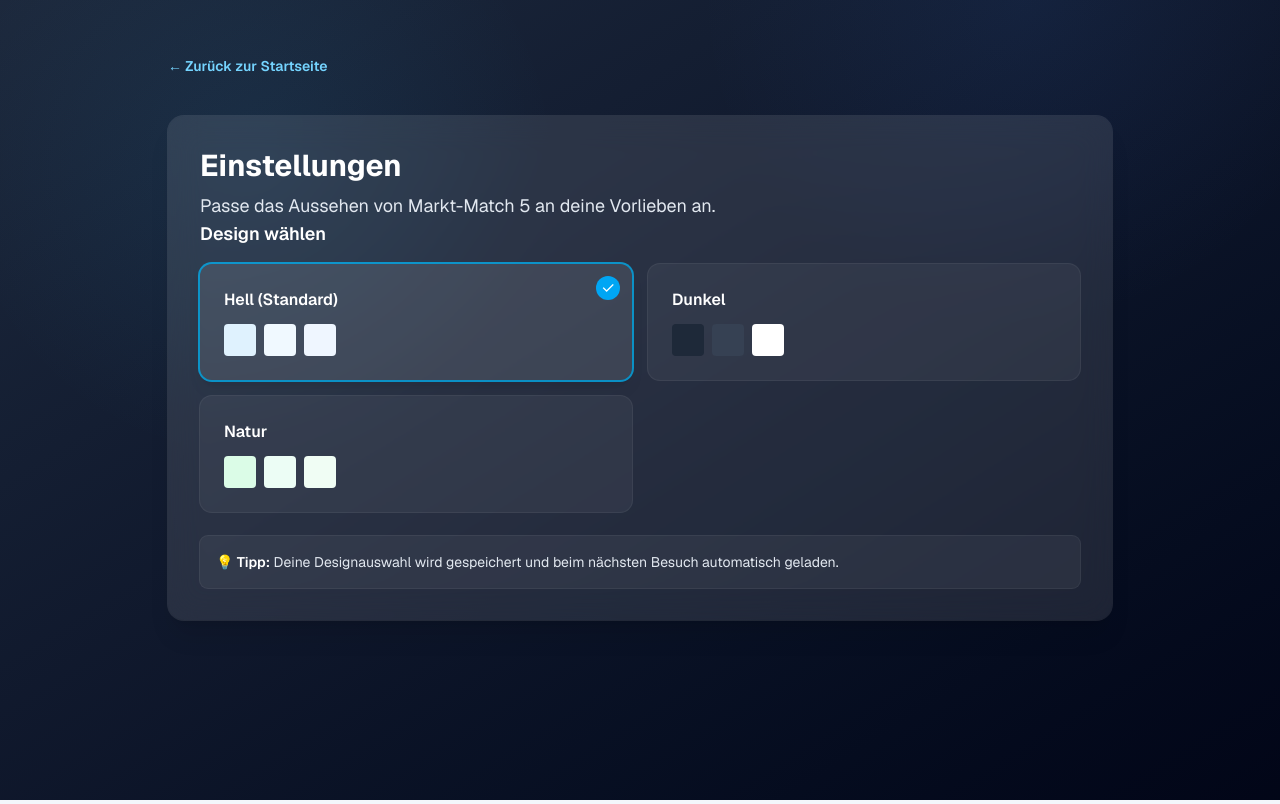
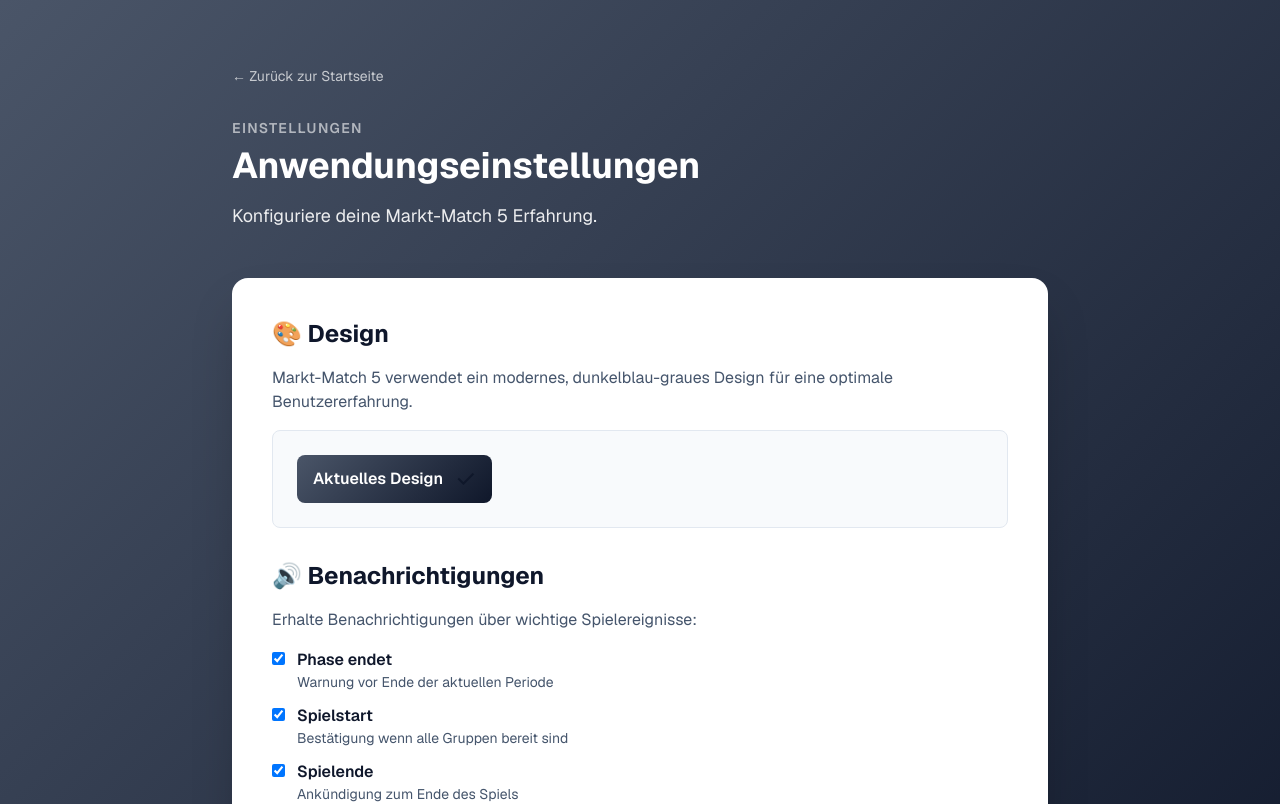
Before and after one commit to swjnmang/marktmatch5, a Next.js app in the folder mm5-vercel/: page /einstellungen in a window 1280 px wide. Shown: the top 804 px of the page. Built offline with nearby package versions, Linux system fonts and the light colour scheme.

Commit message:
Design Rollout: Alle statischen Seiten auf Design-Konzept 1 standardisiert (dark gradient, white cards, moderne UI)

```diff
--- a/mm5-vercel/src/app/einstellungen/page.tsx
+++ b/mm5-vercel/src/app/einstellungen/page.tsx
@@ -1,105 +1,81 @@
 "use client";
 
-import { useEffect, useState } from "react";
 import Link from "next/link";
-import { themes, type ThemeName } from "@/lib/themes";
-import { ui } from "@/lib/ui";
 
 export default function Settings() {
-  const [selectedTheme, setSelectedTheme] = useState<ThemeName>(() => {
-    if (typeof window !== "undefined") {
-      return (localStorage.getItem("theme") as ThemeName) || "light";
-    }
-    return "light";
-  });
-  const mounted = typeof window !== "undefined";
+  return (
+    <main className="relative min-h-screen overflow-hidden" style={{background: "linear-gradient(135deg, #4a5568 0%, #0f172a 100%)"}}>
+      <div className="mx-auto max-w-4xl px-6 py-16 sm:px-10">
+        {/* Back Link */}
+        <Link href="/" className="mb-8 inline-flex items-center text-sm text-white/70 hover:text-white transition">
+          ← Zurück zur Startseite
+        </Link>
 
-  const handleThemeChange = (theme: ThemeName) => {
-    setSelectedTheme(theme);
-    localStorage.setItem("theme", theme);
-  };
+        {/* Header */}
+        <header className="mb-12 text-white">
+          <p className="mb-2 text-sm font-semibold text-white/60 uppercase tracking-widest">Einstellungen</p>
+          <h1 className="mb-4 text-4xl font-bold">Anwendungseinstellungen</h1>
+          <p className="text-lg opacity-90">
+            Konfiguriere deine Markt-Match 5 Erfahrung.
+          </p>
+        </header>
 
-  if (!mounted) return null;
-
-  return (
-    <main className={ui.page.shell}>
-      <div className={ui.page.overlay} />
-      <div className={`${ui.page.container} max-w-2xl`}>
-        <div className="flex items-center justify-between">
-          <Link
-            href="/"
-            className={ui.header.backLink}
-          >
-            ← Zurück zur Startseite
-          </Link>
-        </div>
-
-        <div className={ui.card.padded}>
-          <h1 className="text-3xl font-bold text-white mb-2">Einstellungen</h1>
-          <p className={ui.header.subtitle}>
-            Passe das Aussehen von Markt-Match 5 an deine Vorlieben an.
-          </p>
-
-          <div className="space-y-6">
+        {/* Settings Card */}
+        <div className="rounded-2xl bg-white p-10 shadow-2xl">
+          <div className="space-y-8">
             <div>
-              <h2 className="text-lg font-semibold text-white mb-4">
-                Design wählen
-              </h2>
-              <div className="grid gap-4 sm:grid-cols-2">
-                {Object.entries(themes).map(([key, theme]) => (
-                  <button
-                    key={key}
-                    onClick={() => handleThemeChange(key as ThemeName)}
-                    className={`relative rounded-xl p-6 text-left transition text-white ${
-                      selectedTheme === key
-                        ? "bg-white/10 ring-2 ring-sky-400/70 shadow-lg"
-                        : "bg-white/5 ring-1 ring-white/10 hover:ring-sky-300/50"
-                    }`}
-                  >
-                    {selectedTheme === key && (
-                      <div className="absolute top-3 right-3">
-                        <div className="flex h-6 w-6 items-center justify-center rounded-full bg-sky-500 text-white">
-                          ✓
-                        </div>
-                      </div>
-                    )}
-                    <h3
-                      className="font-semibold mb-3"
-                    >
-                      {theme.label}
-                    </h3>
-                    <div className="flex gap-2">
-                      {key === "light" && (
-                        <>
-                          <div className="h-8 w-8 rounded bg-sky-100"></div>
-                          <div className="h-8 w-8 rounded bg-sky-50"></div>
-                          <div className="h-8 w-8 rounded bg-blue-50"></div>
-                        </>
-                      )}
-                      {key === "dark" && (
-                        <>
-                          <div className="h-8 w-8 rounded bg-gray-800"></div>
-                          <div className="h-8 w-8 rounded bg-gray-700"></div>
-                          <div className="h-8 w-8 rounded bg-white"></div>
-                        </>
-                      )}
-                      {key === "nature" && (
-                        <>
-                          <div className="h-8 w-8 rounded bg-green-100"></div>
-                          <div className="h-8 w-8 rounded bg-emerald-50"></div>
-                          <div className="h-8 w-8 rounded bg-green-50"></div>
-                        </>
-                      )}
-                    </div>
-                  </button>
-                ))}
+              <h2 className="text-2xl font-bold text-slate-900 mb-4">🎨 Design</h2>
+              <p className="text-slate-600 mb-4">
+                Markt-Match 5 verwendet ein modernes, dunkelblau-graues Design für eine optimale Benutzererfahrung.
+              </p>
+              <div className="rounded-lg bg-slate-50 border border-slate-200 p-6">
+                <div className="inline-flex items-center gap-3 px-4 py-2 rounded-lg" style={{background: "linear-gradient(135deg, #4a5568 0%, #0f172a 100%)"}}>
+                  <span className="text-white font-semibold">Aktuelles Design</span>
+                  <span className="text-2xl">✓</span>
+                </div>
               </div>
             </div>
 
-            <div className="rounded-lg bg-white/5 p-4 text-sm text-slate-200 ring-1 ring-white/10">
-              <p>
-                <span className="font-semibold text-white">💡 Tipp:</span> Deine Designauswahl wird gespeichert und beim nächsten Besuch automatisch geladen.
+            <div>
+              <h2 className="text-2xl font-bold text-slate-900 mb-4">🔊 Benachrichtigungen</h2>
+              <p className="text-slate-600 mb-4">
+                Erhalte Benachrichtigungen über wichtige Spielereignisse:
               </p>
+              <ul className="space-y-3">
+                <li className="flex items-start gap-3">
+                  <input type="checkbox" defaultChecked className="mt-1" />
+                  <div>
+                    <p className="font-semibold text-slate-900">Phase endet</p>
+                    <p className="text-sm text-slate-600">Warnung vor Ende der aktuellen Periode</p>
+                  </div>
+                </li>
+                <li className="flex items-start gap-3">
+                  <input type="checkbox" defaultChecked className="mt-1" />
+                  <div>
+                    <p className="font-semibold text-slate-900">Spielstart</p>
+                    <p className="text-sm text-slate-600">Bestätigung wenn alle Gruppen bereit sind</p>
+                  </div>
+                </li>
+                <li className="flex items-start gap-3">
+                  <input type="checkbox" defaultChecked className="mt-1" />
+                  <div>
+                    <p className="font-semibold text-slate-900">Spielende</p>
+                    <p className="text-sm text-slate-600">Ankündigung zum Ende des Spiels</p>
+                  </div>
+                </li>
+              </ul>
+            </div>
+
+            <div>
+              <h2 className="text-2xl font-bold text-slate-900 mb-4">📱 Über die App</h2>
+              <p className="text-slate-600 mb-4">
+                Markt-Match 5 ist eine moderne, digitale Plattform für Unternehmensplanspiele.
+              </p>
+              <ul className="space-y-2 text-sm text-slate-600">
+                <li><strong>Version:</strong> 1.2.0</li>
+                <li><strong>Erstellt mit:</strong> Next.js 16, React, Tailwind CSS, Firebase</li>
+                <li><strong>Browser:</strong> Chrome, Firefox, Safari (mobile & desktop)</li>
+              </ul>
             </div>
           </div>
         </div>
--- a/mm5-vercel/src/app/materialien/page.tsx
+++ b/mm5-vercel/src/app/materialien/page.tsx
@@ -1,7 +1,6 @@
 'use client';
 
 import Link from "next/link";
-import { ui } from "@/lib/ui";
 
 const materialien = [
   {
@@ -38,34 +37,40 @@ const materialien = [
 
 export default function MaterialienPage() {
   return (
-    <main className={ui.page.shell}>
-      <div className={ui.page.overlay} />
-      <section className={`${ui.page.container} max-w-4xl`}>
-        <div className="text-center space-y-2">
-          <p className={ui.header.kicker}>Materialien</p>
-          <h1 className="text-4xl font-bold text-white">Begleitmaterial</h1>
-          <p className={ui.header.subtitle}>
+    <main className="relative min-h-screen overflow-hidden" style={{background: "linear-gradient(135deg, #4a5568 0%, #0f172a 100%)"}}>
+      <div className="mx-auto max-w-4xl px-6 py-16 sm:px-10">
+        {/* Back Link */}
+        <Link href="/" className="mb-8 inline-flex items-center text-sm text-white/70 hover:text-white transition">
+          ← Zurück zur Startseite
+        </Link>
+
+        {/* Header */}
+        <header className="mb-12 text-center text-white">
+          <p className="mb-2 text-sm font-semibold text-white/60 uppercase tracking-widest">Materialien</p>
+          <h1 className="mb-4 text-4xl font-bold">Begleitmaterial</h1>
+          <p className="text-lg opacity-90">
             Arbeitsblätter, Anleitungen und Vorlagen für das Planspiel.
           </p>
-        </div>
+        </header>
 
-        <div className={ui.card.padded}>
+        {/* Materials List */}
+        <div className="rounded-2xl bg-white p-10 shadow-2xl">
           <div className="space-y-4">
             {materialien.map((material, index) => (
               <div
                 key={index}
-                className="flex items-start gap-4 rounded-lg border border-white/10 bg-white/5 p-4 transition hover:border-sky-300/60 hover:bg-white/10"
+                className="flex items-start gap-4 rounded-lg border border-slate-200 bg-slate-50 p-4 transition hover:border-sky-300 hover:bg-white"
               >
                 <div className="text-3xl">{material.icon}</div>
                 <div className="flex-1">
-                  <h3 className="font-semibold text-white">{material.title}</h3>
-                  <p className="mt-1 text-sm text-slate-200">{material.description}</p>
+                  <h3 className="font-semibold text-slate-900">{material.title}</h3>
+                  <p className="mt-1 text-sm text-slate-600">{material.description}</p>
                 </div>
                 <a
                   href={material.pdfUrl}
                   target="_blank"
                   rel="noopener noreferrer"
-                  className={ui.cta.primary}
+                  className="inline-block rounded-lg bg-gradient-to-r from-slate-700 to-slate-900 px-4 py-2 text-sm font-semibold text-white transition hover:opacity-90 whitespace-nowrap"
                 >
                   📥 Download
                 </a>
@@ -73,21 +78,14 @@ export default function MaterialienPage() {
             ))}
           </div>
 
-          <div className="mt-6 rounded-lg border border-white/10 bg-white/5 p-4 text-slate-200">
+          <div className="mt-6 rounded-lg border border-slate-200 bg-slate-50 p-4 text-slate-700">
             <p className="text-sm">
               <strong>ℹ️ Hinweis:</strong> Die Materialien basieren auf dem originalen Markt-Match 5 Planspiel.
               Sie können zur Vorbereitung, Durchführung und Nachbereitung des Spiels verwendet werden.
             </p>
           </div>
         </div>
-
-        <Link
-          href="/"
-          className={`${ui.header.backLink} block text-center`}
-        >
-          ← Zurück zur Startseite
-        </Link>
-      </section>
+      </div>
     </main>
   );
 }
--- a/mm5-vercel/src/app/solo/page.tsx
+++ b/mm5-vercel/src/app/solo/page.tsx
@@ -7,7 +7,6 @@ import Link from "next/link";
 import { db } from "@/lib/firebase";
 import { collection, addDoc, serverTimestamp, type Timestamp } from "firebase/firestore";
 import type { GameDocument, GroupState } from "@/lib/types";
-import { ui } from "@/lib/ui";
 
 const DEFAULT_PARAMETERS = {
   startingCapital: 30000,
@@ -114,83 +113,108 @@ export default function SoloModePage() {
   };
 
   return (
-    <main className={ui.page.shell}>
-      <div className={ui.page.overlay} />
-      <div className={ui.page.container}>
-        <div className="flex flex-col gap-2">
-          <p className={ui.header.kicker}>Solo-Modus</p>
-          <h1 className={ui.header.title}>Gegen KI-Gegner spielen</h1>
-          <p className={ui.header.subtitle}>
+    <main className="relative min-h-screen overflow-hidden" style={{background: "linear-gradient(135deg, #4a5568 0%, #0f172a 100%)"}}>
+      <div className="mx-auto max-w-4xl px-6 py-16 sm:px-10">
+        {/* Back Link */}
+        <Link href="/" className="mb-8 inline-flex items-center text-sm text-white/70 hover:text-white transition">
+          ← Zurück zur Startseite
+        </Link>
+
+        {/* Header */}
+        <header className="mb-12 text-center text-white">
+          <p className="mb-2 text-sm font-semibold text-white/60 uppercase tracking-widest">Solo-Modus</p>
+          <h1 className="mb-4 text-4xl font-bold">Gegen KI-Gegner spielen</h1>
+          <p className="mx-auto max-w-2xl text-lg opacity-90">
             Im Solo-Modus trittst du gegen 4 KI-gesteuerte Unternehmen an. Perfekt zum Üben oder einfach zum Spaß – ohne Warten.
           </p>
+        </header>
+
+        {/* Form Card */}
+        <div className="rounded-2xl bg-white p-10 shadow-2xl">
+          {error && (
+            <div className="mb-6 rounded-lg bg-red-500/20 p-4 text-red-100 text-sm ring-1 ring-red-400/40">
+              {error}
             </div>
-
-        <div className={ui.card.padded}>
-        {error && (
-          <div className="mb-4 rounded-lg bg-red-500/20 p-4 text-red-100 text-sm ring-1 ring-red-400/40">{error}</div>
           )}
 
-        <form onSubmit={handleStartSolo} className="flex flex-col gap-4">
-          <div className="rounded-lg bg-white/10 p-4 text-sm text-white ring-1 ring-white/10">
-            <p className="font-semibold mb-2">🤖 Solo-Modus Features:</p>
-            <ul className="space-y-1 text-slate-200">
-              <li>• 4 KI-Gegner mit unterschiedlichen Strategien</li>
-              <li>• Automatische Entscheidungen der KI-Teams</li>
-              <li>• Sofortiger Start ohne Wartezeit</li>
-              <li>• Gleiche Spielmechanik wie Mehrspieler-Modus</li>
+          <form onSubmit={handleStartSolo} className="flex flex-col gap-6">
+            {/* Features Info */}
+            <div className="rounded-xl bg-white/10 p-6 text-white ring-1 ring-white/10">
+              <p className="font-semibold mb-3 text-base">🤖 Solo-Modus Features:</p>
+              <ul className="space-y-2 text-sm text-slate-600">
+                <li className="flex gap-2">
+                  <span>✓</span>
+                  <span><strong>4 KI-Gegner</strong> mit unterschiedlichen Strategien</span>
+                </li>
+                <li className="flex gap-2">
+                  <span>✓</span>
+                  <span><strong>Automatische Entscheidungen</strong> der KI-Teams</span>
+                </li>
+                <li className="flex gap-2">
+                  <span>✓</span>
+                  <span><strong>Sofortiger Start</strong> ohne Wartezeit</span>
+                </li>
+                <li className="flex gap-2">
+                  <span>✓</span>
+                  <span><strong>Gleiche Spielmechanik</strong> wie Mehrspieler-Modus</span>
+                </li>
               </ul>
             </div>
 
-          <label className="flex flex-col gap-2 text-sm text-white">
-            Dein Team-Name
+            {/* Team Name Input */}
+            <label className="flex flex-col gap-2">
+              <span className="text-sm font-semibold text-slate-900">Dein Team-Name</span>
               <input
                 type="text"
                 value={teamName}
                 onChange={(e) => setTeamName(e.target.value)}
                 placeholder="z.B. Mein Unternehmen"
                 required
-              className="rounded-lg border border-white/15 bg-white/5 px-3 py-2 text-base text-white placeholder:text-slate-400 shadow-sm focus:border-sky-400 focus:outline-none focus:ring-2 focus:ring-sky-300/40"
+                className="rounded-lg border border-slate-200 bg-white px-4 py-2.5 text-slate-900 placeholder:text-slate-400 shadow-sm focus:border-sky-400 focus:outline-none focus:ring-2 focus:ring-sky-300/40"
               />
             </label>
 
-          <div className="rounded-lg border border-white/10 bg-white/5 p-4">
-            <p className="text-sm font-semibold text-white mb-2">KI-Gegner:</p>
-            <div className="grid gap-2 text-sm text-slate-200">
-              <div className="flex items-center gap-2">
-                <span className="font-mono text-xs bg-red-500/30 text-red-100 px-2 py-0.5 rounded ring-1 ring-red-400/40">AGG</span>
-                <span><strong>TechTitans:</strong> Aggressiv – Hohe Produktion, niedrige Preise</span>
+            {/* AI Opponents */}
+            <div className="rounded-xl border border-slate-200 bg-white/50 p-6">
+              <p className="text-sm font-semibold text-slate-900 mb-4">Deine KI-Gegner:</p>
+              <div className="grid gap-3 text-sm">
+                <div className="flex items-center gap-3 p-3 rounded-lg bg-white/50 border border-red-200">
+                  <span className="inline-flex items-center justify-center w-10 h-10 rounded-full bg-red-500/20 text-red-600 font-bold text-xs ring-1 ring-red-300">AGG</span>
+                  <div className="text-slate-700">
+                    <strong>TechTitans:</strong> Aggressiv – Hohe Produktion, niedrige Preise
                   </div>
-              <div className="flex items-center gap-2">
-                <span className="font-mono text-xs bg-green-500/30 text-green-100 px-2 py-0.5 rounded ring-1 ring-green-400/40">CON</span>
-                <span><strong>SmartSolutions:</strong> Konservativ – Moderate Strategie</span>
                 </div>
-              <div className="flex items-center gap-2">
-                <span className="font-mono text-xs bg-blue-500/30 text-blue-100 px-2 py-0.5 rounded ring-1 ring-blue-400/40">BAL</span>
-                <span><strong>MarketMasters:</strong> Ausgewogen – Mix aller Strategien</span>
+                <div className="flex items-center gap-3 p-3 rounded-lg bg-white/50 border border-green-200">
+                  <span className="inline-flex items-center justify-center w-10 h-10 rounded-full bg-green-500/20 text-green-600 font-bold text-xs ring-1 ring-green-300">CON</span>
+                  <div className="text-slate-700">
+                    <strong>SmartSolutions:</strong> Konservativ – Moderate Strategie
                   </div>
-              <div className="flex items-center gap-2">
-                <span className="font-mono text-xs bg-purple-500/30 text-purple-100 px-2 py-0.5 rounded ring-1 ring-purple-400/40">INN</span>
-                <span><strong>InnoVentures:</strong> Innovativ – F&E und Premium-Preise</span>
+                </div>
+                <div className="flex items-center gap-3 p-3 rounded-lg bg-white/50 border border-blue-200">
+                  <span className="inline-flex items-center justify-center w-10 h-10 rounded-full bg-blue-500/20 text-blue-600 font-bold text-xs ring-1 ring-blue-300">BAL</span>
+                  <div className="text-slate-700">
+                    <strong>MarketMasters:</strong> Ausgewogen – Mix aller Strategien
+                  </div>
+                </div>
+                <div className="flex items-center gap-3 p-3 rounded-lg bg-white/50 border border-purple-200">
+                  <span className="inline-flex items-center justify-center w-10 h-10 rounded-full bg-purple-500/20 text-purple-600 font-bold text-xs ring-1 ring-purple-300">INN</span>
+                  <div className="text-slate-700">
+                    <strong>InnoVentures:</strong> Innovativ – F&E und Premium-Preise
+                  </div>
                 </div>
               </div>
             </div>
 
+            {/* Submit Button */}
             <button
               type="submit"
               disabled={loading || !teamName.trim()}
-            className="inline-flex items-center justify-center gap-2 rounded-lg bg-gradient-to-r from-purple-600 to-indigo-600 px-4 py-3 text-sm font-semibold text-white shadow-sm transition hover:from-purple-700 hover:to-indigo-700 disabled:opacity-50 disabled:cursor-not-allowed focus:outline-none focus:ring-2 focus:ring-purple-200"
+              className="inline-flex items-center justify-center gap-2 rounded-lg bg-gradient-to-r from-slate-700 to-slate-900 px-6 py-3 text-sm font-semibold text-white shadow-sm transition hover:opacity-90 disabled:opacity-50 disabled:cursor-not-allowed focus:outline-none focus:ring-2 focus:ring-slate-400"
             >
               {loading ? "Spiel wird erstellt..." : "Solo-Spiel starten 🚀"}
             </button>
           </form>
         </div>
-
-        <Link
-          href="/"
-          className={ui.header.backLink}
-        >
-          ← Zurück zur Startseite
-        </Link>
       </div>
     </main>
   );
--- a/mm5-vercel/src/app/spiel-erstellen/page.tsx
+++ b/mm5-vercel/src/app/spiel-erstellen/page.tsx
@@ -1,58 +1,53 @@
 "use client";
 
 import Link from "next/link";
-import { ui } from "@/lib/ui";
 
 export default function CreateGame() {
   return (
-    <main className={ui.page.shell}>
-      <div className={ui.page.overlay} />
-      <div className={ui.page.container}>
-        <div className="flex items-center justify-between">
-          <Link href="/" className={ui.header.backLink}>
-            ← Zurück zur Startseite
-          </Link>
-        </div>
+    <main className="relative min-h-screen overflow-hidden" style={{background: "linear-gradient(135deg, #4a5568 0%, #0f172a 100%)"}}>
+      <div className="mx-auto max-w-4xl px-6 py-16 sm:px-10">
+        {/* Back Link */}
+        <Link href="/" className="mb-8 inline-flex items-center text-sm text-white/70 hover:text-white transition">
+          ← Zurück zur Startseite
+        </Link>
 
-        <div className={ui.card.padded}>
-          <p className={ui.header.kicker}>Spiel erstellen</p>
-          <h1 className="text-3xl font-bold text-white sm:text-4xl mb-2">Was möchtest du starten?</h1>
-          <p className={ui.header.subtitle}>
+        {/* Header */}
+        <header className="mb-12 text-white">
+          <p className="mb-2 text-sm font-semibold text-white/60 uppercase tracking-widest">Spiel erstellen</p>
+          <h1 className="mb-4 text-4xl font-bold">Was möchtest du starten?</h1>
+          <p className="text-lg opacity-90">
             Wähle Multiplayer für Gruppen oder Solo gegen KI-Gegner.
           </p>
-        </div>
+        </header>
 
-        <div className="grid gap-6 sm:grid-cols-2">
+        {/* Options Grid */}
+        <div className="grid gap-8 sm:grid-cols-2">
           <Link
             href="/spielleiter"
-            className={`group flex flex-col gap-4 ${ui.card.padded} transition hover:-translate-y-1 hover:ring-white/20`}
+            className="group rounded-2xl bg-white p-10 shadow-2xl transition hover:-translate-y-2 hover:shadow-3xl"
           >
-            <div className="flex items-center justify-between">
-              <div className={ui.pill}>👥 Multiplayer</div>
-              <span className="text-lg text-sky-200 group-hover:translate-x-0.5 transition">▶️</span>
-            </div>
-            <div className="space-y-2">
-              <h2 className="text-2xl font-bold text-white">Spiel für Gruppen</h2>
-              <p className="text-slate-200">
-                Erstelle ein Spiel für mehrere Gruppen. Du erhältst Codes zum Verteilen und steuerst alles über das Spielleiter-Dashboard.
-              </p>
-            </div>
+            <div className="mb-6 text-5xl">👥</div>
+            <h2 className="mb-3 text-2xl font-bold text-slate-900">Spiel für Gruppen</h2>
+            <p className="mb-6 text-slate-600">
+              Erstelle ein Multiplayer-Spiel. Du erhältst Codes zum Verteilen und steuerst alles über das Spielleiter-Dashboard.
+            </p>
+            <button className="inline-block rounded-lg bg-gradient-to-r from-slate-700 to-slate-900 px-6 py-2 text-sm font-semibold text-white transition hover:opacity-90">
+              Als Spielleiter starten
+            </button>
           </Link>
 
           <Link
             href="/solo"
-            className={`group flex flex-col gap-4 ${ui.card.padded} transition hover:-translate-y-1 hover:ring-white/20`}
+            className="group rounded-2xl bg-white p-10 shadow-2xl transition hover:-translate-y-2 hover:shadow-3xl"
           >
-            <div className="flex items-center justify-between">
-              <div className={ui.pill}>🤖 Solo</div>
-              <span className="text-lg text-sky-200 group-hover:translate-x-0.5 transition">▶️</span>
-            </div>
-            <div className="space-y-2">
-              <h2 className="text-2xl font-bold text-white">Gegen KI spielen</h2>
-              <p className="text-slate-200">
-                Spiele allein gegen 4 KI-Gegner. Perfekt zum Üben, Lernen oder einfach zum Spaß – ohne Warten.
-              </p>
-            </div>
+            <div className="mb-6 text-5xl">🤖</div>
+            <h2 className="mb-3 text-2xl font-bold text-slate-900">Gegen KI spielen</h2>
+            <p className="mb-6 text-slate-600">
+              Spiele allein gegen 4 KI-Gegner. Perfekt zum Üben, Lernen oder einfach zum Spaß.
+            </p>
+            <button className="inline-block rounded-lg bg-gradient-to-r from-slate-700 to-slate-900 px-6 py-2 text-sm font-semibold text-white transition hover:opacity-90">
+              Solo spielen
+            </button>
           </Link>
         </div>
       </div>
```
Also changed, not shown: mm5-vercel/src/app/admin/page.tsx (+16 -19 lines). Lines whose indentation alone changed are shown as unchanged.
